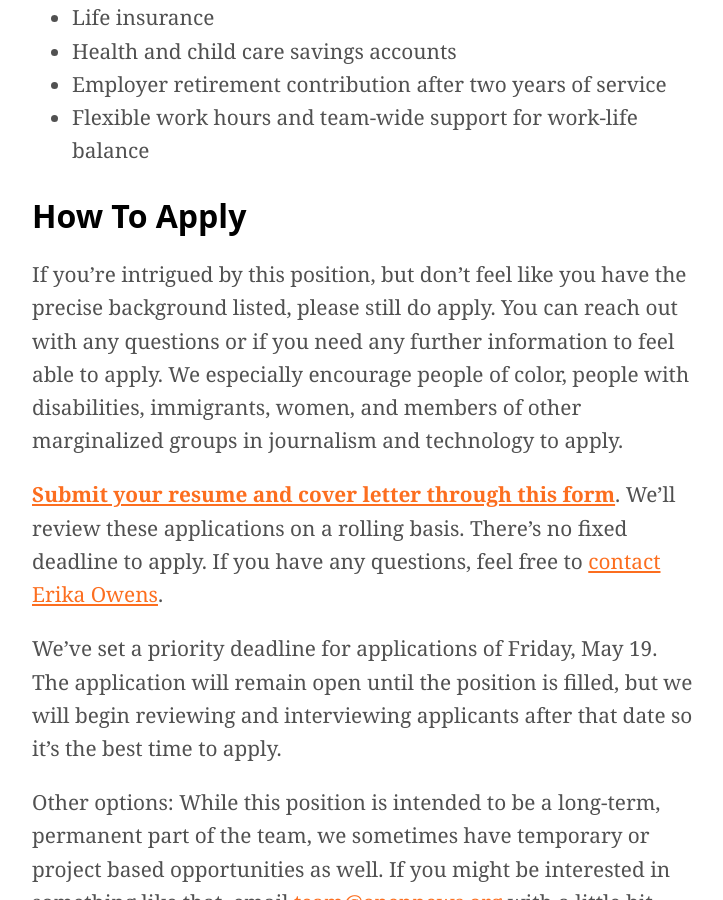
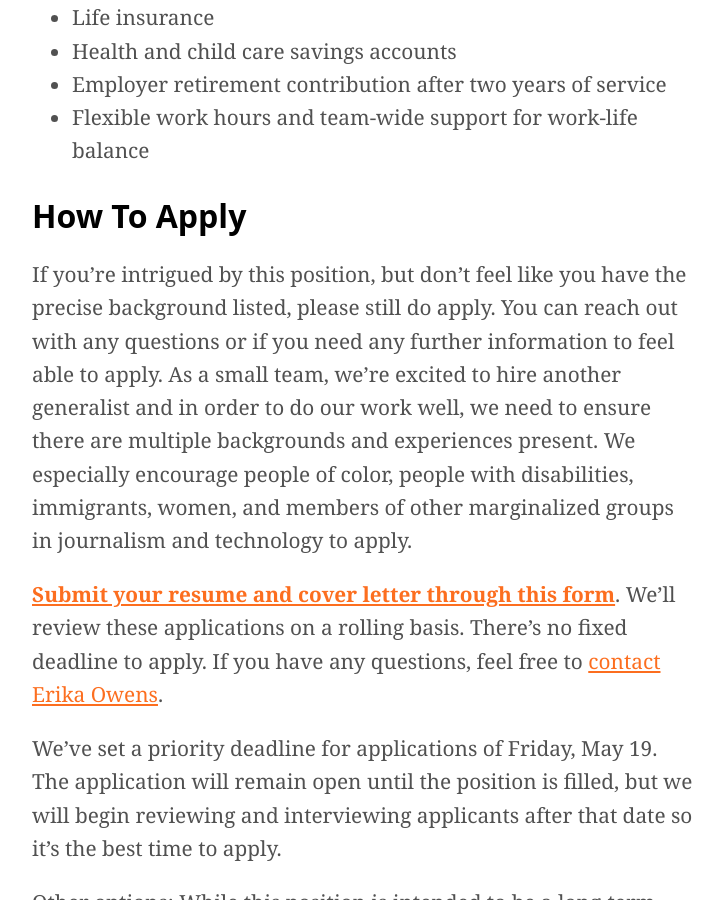
Before and after one commit to OpenNews/opennews-website, a Jekyll site: the page built from _posts/2023-04-19-opennews-hiring-co-director.md, in a window 1280 px wide and 900 px high, scrolled down 3287 px. Shown: the whole window, without its empty margins (118-841 px from the left). Built offline with Jekyll 4.4.1, drawn with Linux system fonts in a browser that asks for light colours; nearby versions of some CDN libraries; some web fonts are replaced; comment, search, counter and statistics services are not loaded.

Commit message:
refining position description

```diff
--- a/_posts/2023-04-19-opennews-hiring-co-director.md
+++ b/_posts/2023-04-19-opennews-hiring-co-director.md
@@ -48,7 +48,7 @@
 
 
 ## How To Apply
-If you’re intrigued by this position, but don’t feel like you have the precise background listed, please still do apply. You can reach out with any questions or if you need any further information to feel able to apply. We especially encourage people of color, people with disabilities, immigrants, women, and members of other marginalized groups in journalism and technology to apply.
+If you’re intrigued by this position, but don’t feel like you have the precise background listed, please still do apply. You can reach out with any questions or if you need any further information to feel able to apply.  As a small team, we're excited to hire another generalist and in order to do our work well, we need to ensure there are multiple backgrounds and experiences present. We especially encourage people of color, people with disabilities, immigrants, women, and members of other marginalized groups in journalism and technology to apply.
 
 **[Submit your resume and cover letter through this form](https://airtable.com/shriDJTVyVwh2BKbR)**. We’ll review these applications on a rolling basis. There’s no fixed deadline to apply. If you have any questions, feel free to [contact Erika Owens](mailto:erika@opennews.org).
 
```
